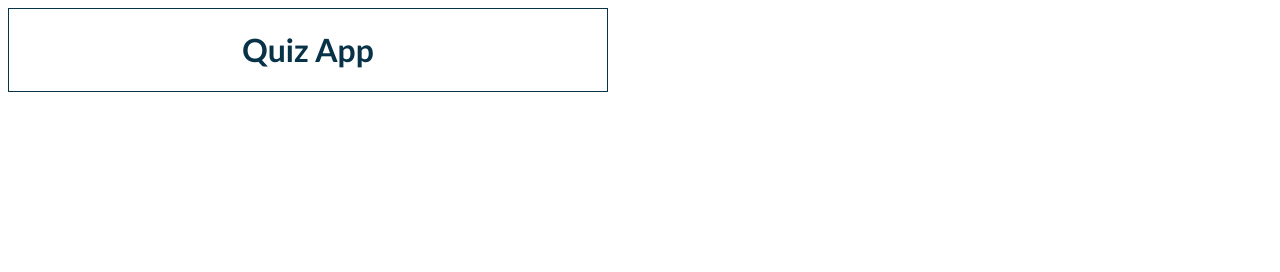
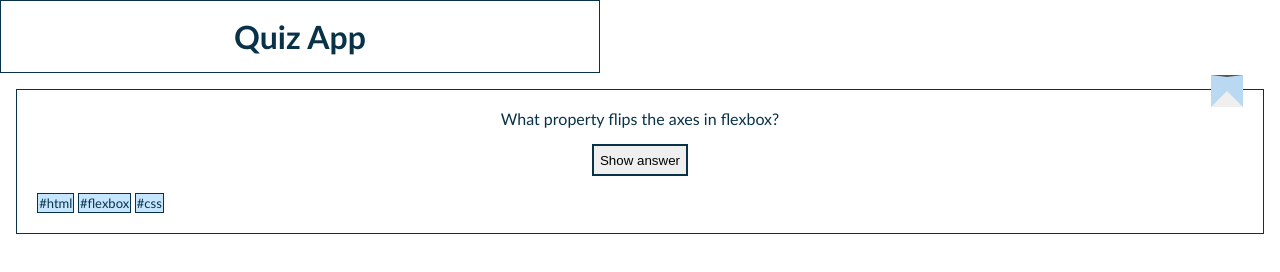
Before and after one commit to PeetThesing/QuizApp, a plain HTML site: page index.html in a window 1280 px wide. Drawn offline with Linux system fonts and the light colour scheme.

Commit message:
create first question card

```diff
--- a/index.html
+++ b/index.html
@@ -12,3 +12,16 @@
    </header>
 </body>
 </html>
+
+<main>
+    <section class="card">
+        <button class="card__bookmark"></button>
+        <p> What property flips the axes in flexbox?</p>
+<button class="card__button">Show answer</button>
+<ul class="card__list">
+    <li class="card__list__items" class="html">#html</li>
+    <li class="card__list__items" class="flexbox">#flexbox</li>
+    <li class="card__list__items" class="css">#css</li>
+</ul>
+    </section>
+</main>
--- a/styles.css
+++ b/styles.css
@@ -1,5 +1,6 @@
 * {
     box-sizing: border-box;
+    margin: 0;
 }
 
 body {
@@ -14,4 +15,53 @@ body {
     max-width: 600px;
     border: 1px solid rgb(8, 50, 72);
     text-align: center;
+    padding: 1rem;
   }
+
+  .card {
+    display: flex;
+    flex-flow: column wrap;
+    justify-content: center;
+    align-items: center;
+    position: relative;
+    border: 1px solid rgb(8, 50, 72);
+    margin: 1rem;
+    padding: 1.2rem;
+
+  }
+
+  .card__bookmark {
+    position: absolute;
+        top: -15px;
+        right: 20px;
+        height: 2rem;
+        padding: 0px;
+        -webkit-transform: rotate(0deg) skew(0deg);
+        transform: rotate(0deg) skew(0deg);
+        border-left: 1rem solid rgba(0, 140, 255, 0.223);
+        border-right: 1rem solid rgba(0, 140, 255, 0.223);
+        border-bottom: 1rem solid transparent;
+  }
+
+  .card__button {
+  height: 2rem;
+  border: 2px solid rgb(8, 50, 72);
+  margin: 1rem;
+  }
+
+  ul {
+    list-style-type: none;
+    display: flex;
+    font-size: small;
+    flex-wrap: wrap;
+    align-self: flex-start;
+    gap: 0.1rem;
+    padding: 0px;
+  }
+
+  .card__list__items {
+border: 1px solid rgb(8, 50, 72);
+margin: 1px;
+padding: 1px;
+background:rgba(0, 140, 255, 0.223)
+  }
```
